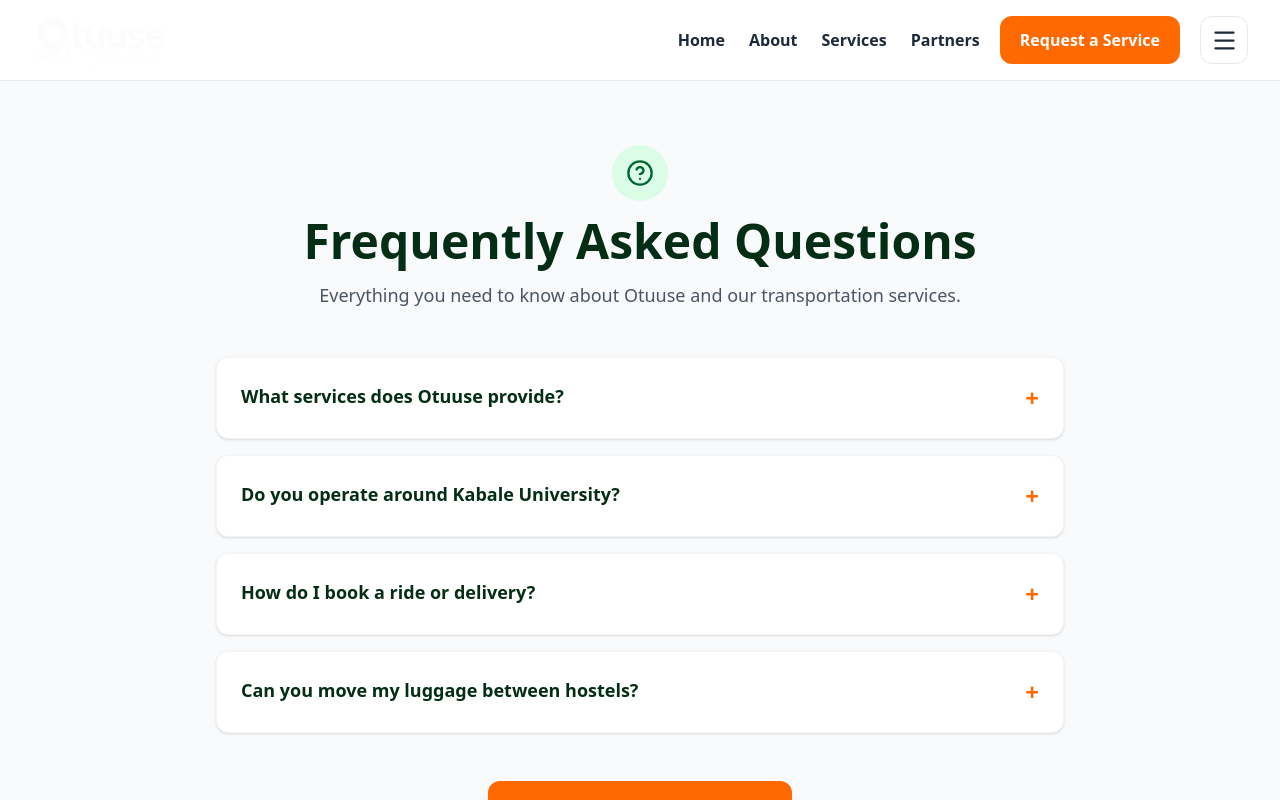
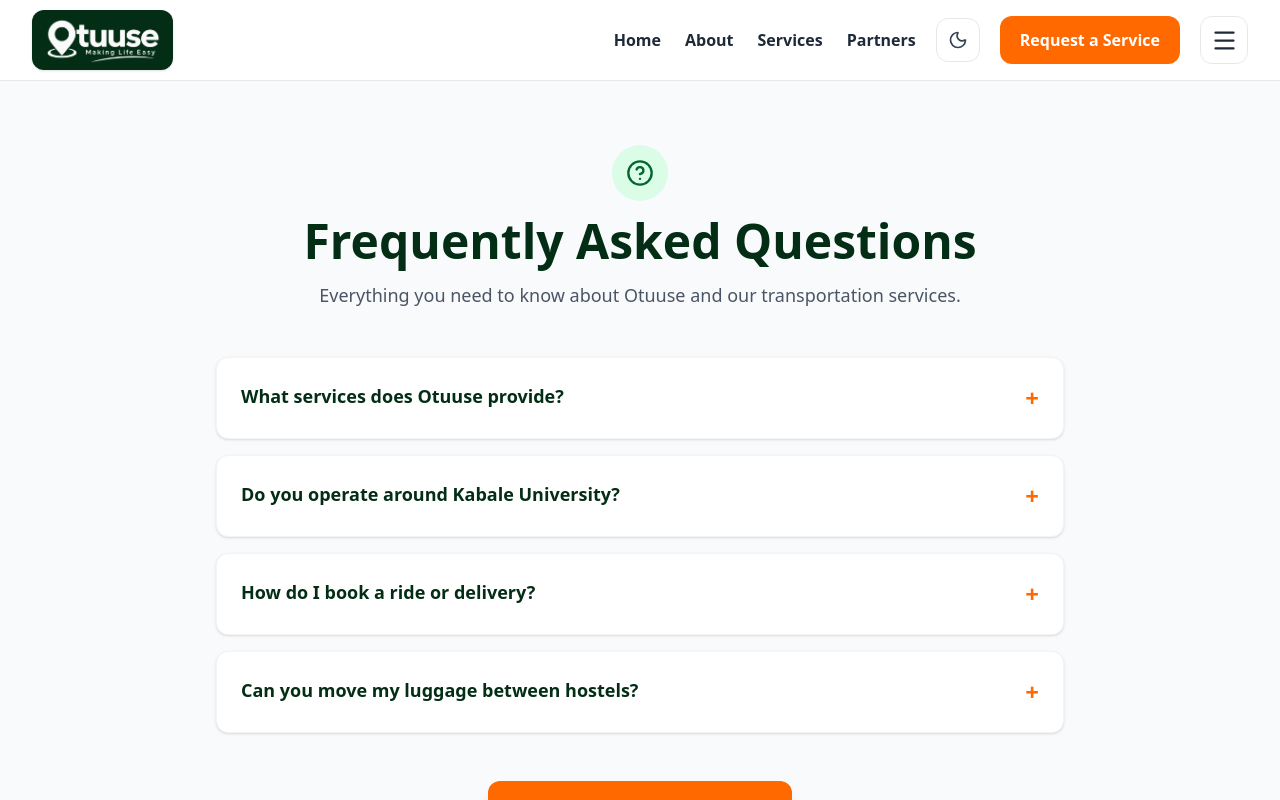
Before and after one commit to ahumuzaJohnbaptist5/otuuse, a React (Vite) app: page /faq in a window 1280 px wide. Shown: the top 800 px of the page. Built offline with nearby package versions, Linux system fonts and the light colour scheme.

Commit message:
Restore prominent Otuuse logo and add light/dark theme toggle

```diff
--- a/src/components/Navbar.jsx
+++ b/src/components/Navbar.jsx
@@ -1,10 +1,20 @@
 import { Link } from "react-router-dom";
-import { Menu, X, ChevronRight } from "lucide-react";
-import { useState } from "react";
+import { Menu, X, ChevronRight, Sun, Moon } from "lucide-react";
+import { useEffect, useState } from "react";
 import logo from "../assets/logo.jpeg";
 
 const Navbar = ({ transparent = false }) => {
   const [open, setOpen] = useState(false);
+  const [darkMode, setDarkMode] = useState(() => {
+    if (typeof window === "undefined") return false;
+    return localStorage.getItem("otuuse-theme") === "dark";
+  });
+
+  useEffect(() => {
+    document.documentElement.classList.toggle("dark", darkMode);
+    document.body.classList.toggle("dark-mode", darkMode);
+    localStorage.setItem("otuuse-theme", darkMode ? "dark" : "light");
+  }, [darkMode]);
 
   const primaryLinks = [
     { label: "Home", to: "/" },
@@ -25,33 +35,47 @@ const Navbar = ({ transparent = false }) => {
 
   return (
     <header
-      className={`relative z-50 ${transparent
+      className={`relative z-50 transition-colors duration-200 ${transparent
         ? "absolute top-0 left-0 right-0"
-        : "sticky top-0 bg-white/95 backdrop-blur border-b border-gray-200"}`}
+        : darkMode
+          ? "sticky top-0 bg-gray-950/95 backdrop-blur border-b border-white/10"
+          : "sticky top-0 bg-white/95 backdrop-blur border-b border-gray-200"}`}
     >
       <nav className="max-w-7xl mx-auto px-4 sm:px-6 lg:px-8" aria-label="Main navigation">
         <div className="h-20 flex items-center justify-between gap-4">
           <Link to="/" onClick={closeMenu} className="flex items-center shrink-0" aria-label="Otuuse home">
-            <img
-              src={logo}
-              alt="Otuuse Logo"
-              className="h-12 md:h-14 w-auto object-contain"
-            />
+            <span className="flex items-center justify-center rounded-xl bg-green-950 px-3 py-1.5 shadow-sm">
+              <img
+                src={logo}
+                alt="Otuuse company logo"
+                className="h-11 md:h-12 w-auto max-w-[145px] object-contain"
+              />
+            </span>
           </Link>
 
-          <div className="flex items-center gap-3 lg:gap-5">
+          <div className="flex items-center gap-2 sm:gap-3 lg:gap-5">
             <div className="hidden md:flex items-center gap-4 lg:gap-6">
               {primaryLinks.map(({ label, to }) => (
                 <Link
                   key={to}
                   to={to}
                   onClick={closeMenu}
-                  className="text-sm lg:text-base font-semibold text-gray-800 hover:text-orange-500 transition whitespace-nowrap"
+                  className={`text-sm lg:text-base font-semibold transition whitespace-nowrap hover:text-orange-500 ${darkMode ? "text-gray-100" : "text-gray-800"}`}
                 >
                   {label}
                 </Link>
               ))}
             </div>
+
+            <button
+              type="button"
+              onClick={() => setDarkMode((current) => !current)}
+              className={`inline-flex items-center justify-center gap-2 h-11 w-11 rounded-xl border transition focus:outline-none focus:ring-2 focus:ring-orange-400 ${darkMode ? "border-gray-700 text-yellow-300 hover:bg-gray-800" : "border-gray-200 text-gray-700 hover:bg-gray-100"}`}
+              aria-label={darkMode ? "Switch to light mode" : "Switch to dark mode"}
+              title={darkMode ? "Switch to light mode" : "Switch to dark mode"}
+            >
+              {darkMode ? <Sun size={20} /> : <Moon size={20} />}
+            </button>
 
             <Link
               to="/request-service"
@@ -63,7 +87,7 @@ const Navbar = ({ transparent = false }) => {
             <button
               type="button"
               onClick={() => setOpen((current) => !current)}
-              className="inline-flex items-center justify-center w-12 h-12 rounded-xl border border-gray-200 text-gray-800 hover:bg-gray-100 transition focus:outline-none focus:ring-2 focus:ring-orange-400"
+              className={`inline-flex items-center justify-center w-12 h-12 rounded-xl border transition focus:outline-none focus:ring-2 focus:ring-orange-400 ${darkMode ? "border-gray-700 text-white hover:bg-gray-800" : "border-gray-200 text-gray-800 hover:bg-gray-100"}`}
               aria-label={open ? "Close navigation menu" : "Open navigation menu"}
               aria-expanded={open}
               aria-controls="otuuse-navigation-menu"
@@ -83,12 +107,12 @@ const Navbar = ({ transparent = false }) => {
             />
             <div
               id="otuuse-navigation-menu"
-              className="absolute z-50 right-4 left-4 sm:left-auto sm:right-6 top-full sm:w-[25rem] rounded-2xl border border-gray-200 bg-white shadow-2xl p-4 sm:p-5"
+              className={`absolute z-50 right-4 left-4 sm:left-auto sm:right-6 top-full sm:w-[25rem] rounded-2xl border shadow-2xl p-4 sm:p-5 ${darkMode ? "border-gray-700 bg-gray-950" : "border-gray-200 bg-white"}`}
             >
-              <div className="flex items-center justify-between px-2 pb-3 border-b border-gray-100">
+              <div className={`flex items-center justify-between px-2 pb-3 border-b ${darkMode ? "border-gray-800" : "border-gray-100"}`}>
                 <div>
-                  <p className="text-gray-900 font-bold text-lg">Explore Otuuse</p>
-                  <p className="text-gray-500 text-sm">More pages and information</p>
+                  <p className={`font-bold text-lg ${darkMode ? "text-white" : "text-gray-900"}`}>Explore Otuuse</p>
+                  <p className={`text-sm ${darkMode ? "text-gray-400" : "text-gray-500"}`}>More pages and information</p>
                 </div>
                 <span className="text-orange-500"><Menu size={22} /></span>
               </div>
@@ -99,11 +123,7 @@ const Navbar = ({ transparent = false }) => {
                     key={to}
                     to={to}
                     onClick={closeMenu}
-                    className={`flex items-center justify-between gap-2 rounded-xl px-3 py-3 text-sm font-medium transition ${
-                      label === "Why Electric"
-                        ? "text-orange-600 hover:bg-orange-500 hover:text-white"
-                        : "text-gray-800 hover:bg-gray-100"
-                    }`}
+                    className={`flex items-center justify-between gap-2 rounded-xl px-3 py-3 text-sm font-medium transition hover:bg-orange-500 hover:text-white ${label === "Why Electric" ? "text-orange-500" : darkMode ? "text-gray-100" : "text-gray-800"} ${darkMode ? "hover:bg-orange-500" : "hover:bg-orange-500"}`}
                   >
                     <span>{label}</span>
                     <ChevronRight size={16} className="text-orange-500 shrink-0" />
```
